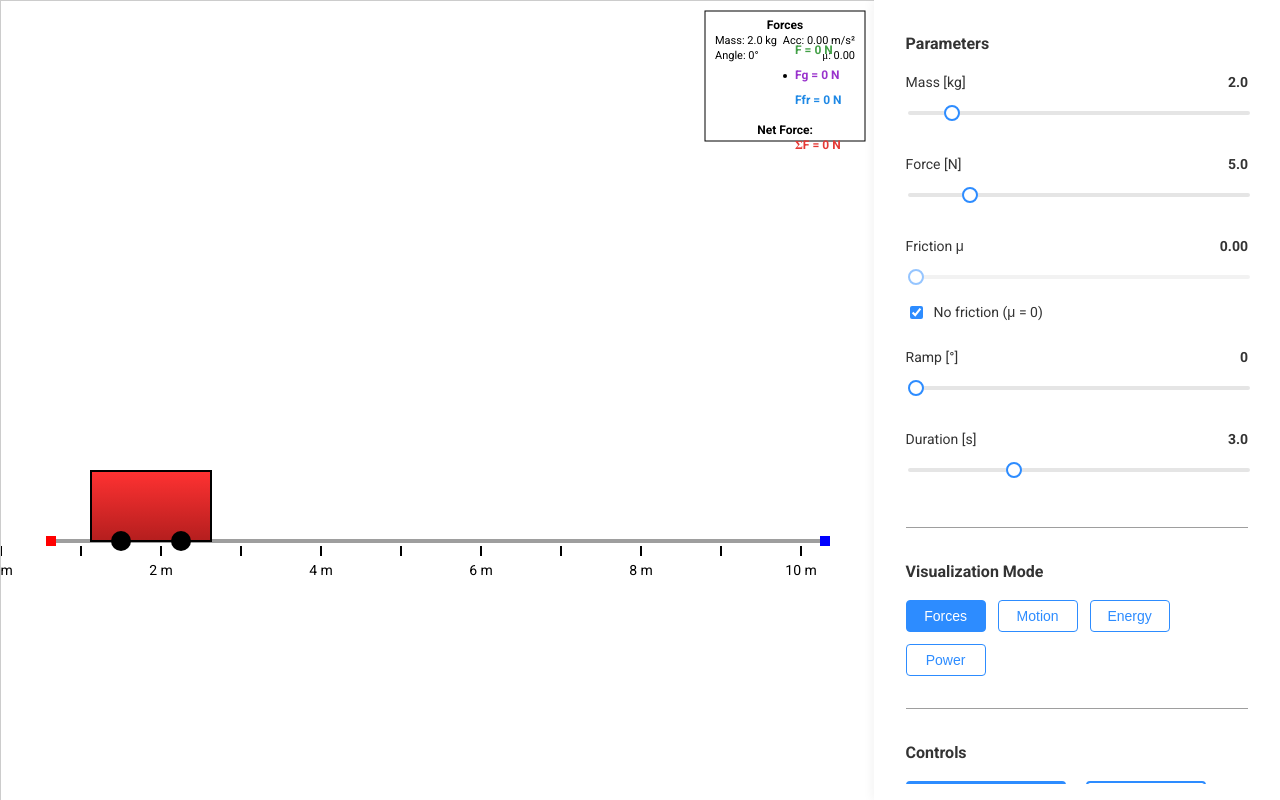
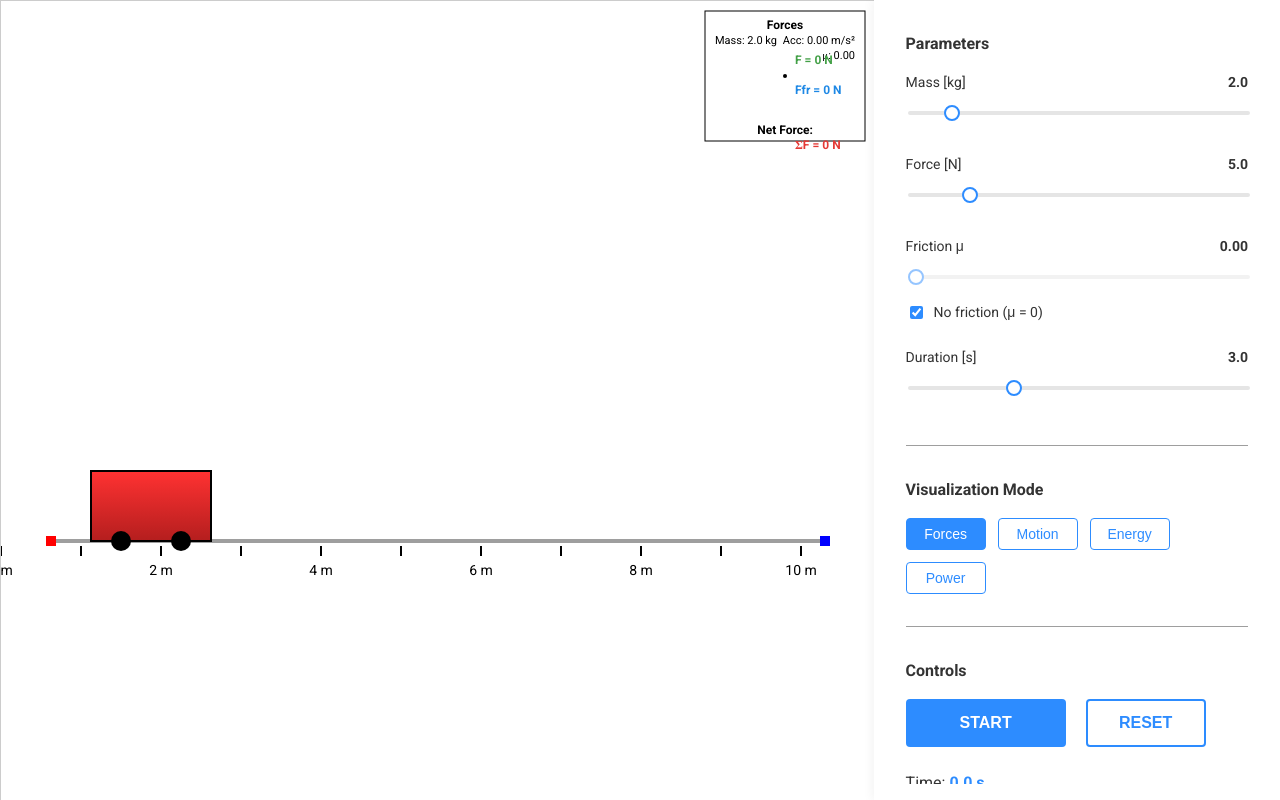
Before and after one commit to jumski/cart-simulator, a Svelte app: page / in a window 1280 px wide. Built offline with nearby package versions, Linux system fonts and the light colour scheme.

Commit message:
remove angle

```diff
--- a/src/ControlPanel.svelte
+++ b/src/ControlPanel.svelte
@@ -111,22 +111,7 @@
       </div>
     </div>
 
-    <!-- Angle Slider -->
-    <div class="parameter-slider">
-      <div class="parameter-label">
-        <span>Ramp [°]</span>
-        <span class="parameter-value">{$params.angleDeg.toFixed(0)}</span>
-      </div>
-      <input
-        type="range"
-        min="0"
-        max="30"
-        step="1"
-        value={$params.angleDeg}
-        on:input={(e) => updateAngle(e.currentTarget.value)}
-        class="slider-root"
-      />
-    </div>
+    <!-- Angle is removed, always flat (0°) -->
 
     <!-- Duration Slider -->
     <div class="parameter-slider">
--- a/src/Scene.svelte
+++ b/src/Scene.svelte
@@ -104,22 +104,7 @@
     ctx.fillRect(TRACK_END_X - 5, TRACK_Y - 5, 10, 10);
   }
 
-  function drawRamp(angleDeg: number): void {
-    if (!ctx || angleDeg === 0) return;
-
-    // Only draw ramp if angle > 0
-    const rampLength = 400; // 0-400px as per spec
-    const rampHeight = rampLength * Math.sin(angleDeg * Math.PI / 180);
-
-    // Draw ramp
-    ctx.beginPath();
-    ctx.moveTo(0, TRACK_Y);
-    ctx.lineTo(rampLength, TRACK_Y - rampHeight);
-    ctx.lineTo(rampLength, TRACK_Y);
-    ctx.closePath();
-    ctx.fillStyle = getCssVar('--color-ramp');
-    ctx.fill();
-  }
+  // No ramp drawing function - always flat surface
 
   function drawCart(positionM: number): void {
     if (!ctx) return;
@@ -873,16 +858,14 @@
     ctx.font = '11px Roboto';
     ctx.textAlign = 'left';
     ctx.fillText(`Mass: ${parameters.massKg.toFixed(1)} kg`, PREVIEW_X + 10, PREVIEW_Y + 30);
-    ctx.fillText(`Angle: ${parameters.angleDeg}°`, PREVIEW_X + 10, PREVIEW_Y + 45);
 
     ctx.textAlign = 'right';
     ctx.fillText(`Acc: ${get(aMS2).toFixed(2)} m/s²`, PREVIEW_X + PREVIEW_WIDTH - 10, PREVIEW_Y + 30);
     ctx.fillText(`μ: ${parameters.frictionMu.toFixed(2)}`, PREVIEW_X + PREVIEW_WIDTH - 10, PREVIEW_Y + 45);
 
     // Draw all force vectors with spacing
-    drawForceVector(forceValues.appliedN, -25, getCssVar('--color-green'), 'F'); // Applied Force
-    drawForceVector(forceValues.gravityParallelN, 0, '#9932CC', 'Fg'); // Gravity (purple)
-    drawForceVector(forceValues.frictionN, 25, getCssVar('--color-blue'), 'Ffr'); // Friction
+    drawForceVector(forceValues.appliedN, -15, getCssVar('--color-green'), 'F'); // Applied Force
+    drawForceVector(forceValues.frictionN, 15, getCssVar('--color-blue'), 'Ffr'); // Friction
 
     // Draw net force at bottom
     ctx.fillStyle = '#000000';
@@ -915,8 +898,7 @@
     // Clear canvas
     ctx.clearRect(0, 0, width, height);
 
-    // Draw static elements
-    drawRamp(get(params).angleDeg);
+    // Draw static elements (no ramp, always flat)
     drawTrack();
     drawScale();
 
--- a/src/lib/GameState.ts
+++ b/src/lib/GameState.ts
@@ -63,7 +63,7 @@ const initialState: GameStateType = {
     massKg: 2.0,
     forceN: 5.0,
     frictionMu: 0.0,
-    angleDeg: 0,
+    angleDeg: 0, // Always 0, ramp functionality removed
     durationS: 3.0
   },
   running: false,
@@ -118,25 +118,21 @@ function calculatePhysics(state: GameStateType, dt: number): GameStateType {
   });
   const applyForce = newState.timeS <= state.params.durationS;
 
-  // Calculate forces
-  const sinAngle = Math.sin(state.params.angleDeg * Math.PI / 180);
-  const cosAngle = Math.cos(state.params.angleDeg * Math.PI / 180);
+  // Angle is always 0 (flat surface, no ramp)
+  const sinAngle = 0; // sin(0) = 0
+  const cosAngle = 1; // cos(0) = 1
 
-  console.log('Angle calculations:', {
-    angleDeg: state.params.angleDeg,
-    sinAngle: sinAngle,
-    cosAngle: cosAngle
-  });
+  console.log('Flat surface (no ramp)');
 
   // Applied force (only if within duration)
   newState.forces = { ...state.forces };
   newState.forces.appliedN = applyForce ? state.params.forceN : 0;
 
-  // Gravity parallel component (down the ramp)
-  newState.forces.gravityParallelN = state.params.massKg * GRAVITY * sinAngle;
+  // No gravity parallel component (flat surface)
+  newState.forces.gravityParallelN = 0;
 
   // Friction force (opposite to motion direction)
-  const frictionMagnitude = state.params.frictionMu * state.params.massKg * GRAVITY * cosAngle;
+  const frictionMagnitude = state.params.frictionMu * state.params.massKg * GRAVITY;
 
   // Friction is opposite to motion direction, or zero if not moving
   if (Math.abs(state.vMS) < 0.001) {
@@ -257,19 +253,18 @@ export const GameState: GameStateAPI = {
 
   // Calculate forces based on parameters (used for preview)
   updateForces(state: GameStateType): void {
-    // Calculate angle components
-    const sinAngle = Math.sin(state.params.angleDeg * Math.PI / 180);
-    const cosAngle = Math.cos(state.params.angleDeg * Math.PI / 180);
+    // Angle is always 0 (flat surface, no ramp)
+    const sinAngle = 0; // sin(0) = 0
+    const cosAngle = 1; // cos(0) = 1
 
-    // Apply force (as configured)
+    // Force is directly applied (as configured)
     state.forces.appliedN = state.params.forceN;
 
-    // Gravity parallel component (down the ramp)
-    // Only present when angle is non-zero
-    state.forces.gravityParallelN = state.params.massKg * GRAVITY * sinAngle;
+    // No gravity parallel component since angle is always 0
+    state.forces.gravityParallelN = 0;
 
-    // Friction force
-    const frictionMagnitude = state.params.frictionMu * state.params.massKg * GRAVITY * cosAngle;
+    // Friction force on flat surface
+    const frictionMagnitude = state.params.frictionMu * state.params.massKg * GRAVITY;
 
     // Static friction (we assume cart is stationary for preview)
     const otherForces = state.forces.appliedN + state.forces.gravityParallelN;
```
